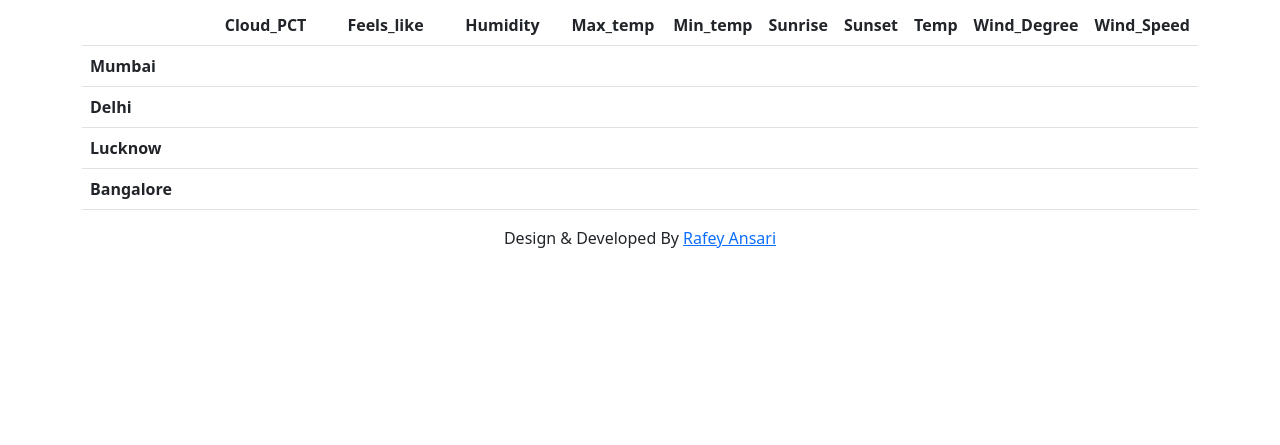
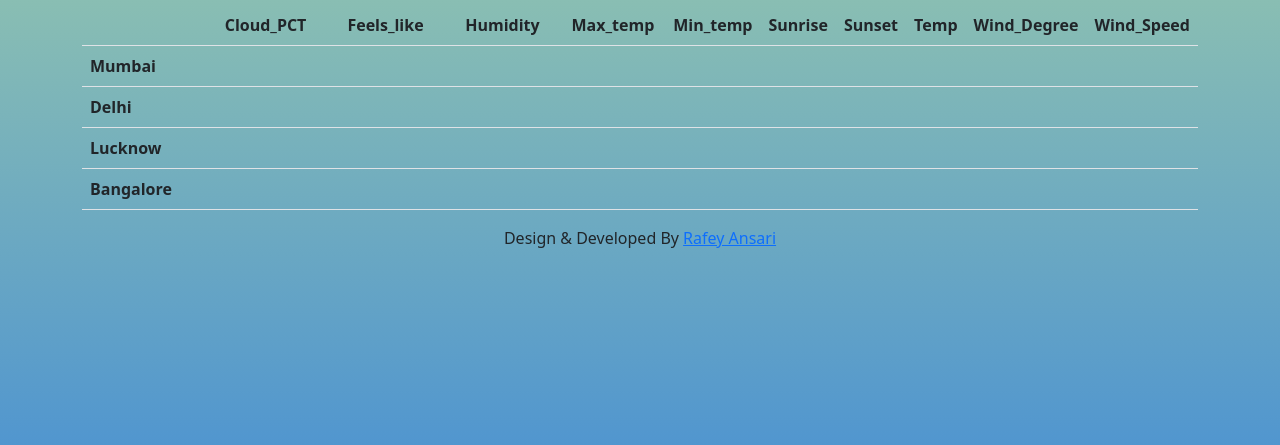
Before and after one commit to rafeldo36/weather, a plain HTML site: page index.html in a window 1280 px wide. Shown: the part 515-960 px from the top of the page. Before the commit the page ends 800 px from the top, so only its background shows below. Drawn offline with nearby package versions, Linux system fonts and the light colour scheme; no server answers.

Commit message:
first commit

```diff
--- a/index.html
+++ b/index.html
@@ -7,7 +7,8 @@
     <title>Weather App</title>
     <link href="https://cdn.jsdelivr.net/npm/bootstrap@5.2.3/dist/css/bootstrap.min.css" rel="stylesheet"
         integrity="sha384-rbsA2VBKQhggwzxH7pPCaAqO46MgnOM80zW1RWuH61DGLwZJEdK2Kadq2F9CUG65" crossorigin="anonymous">
-</head>
+        <link rel="stylesheet" href="style.css">
+    </head>
 
 <body>
     <nav class="navbar navbar-expand-lg bg-light">
--- /dev/null
+++ b/style.css
@@ -0,0 +1,4 @@
+body{
+    background-image: linear-gradient(180deg, rgb(202, 236, 146), rgb(81, 150, 207));
+    height: 120vh;
+}
```
